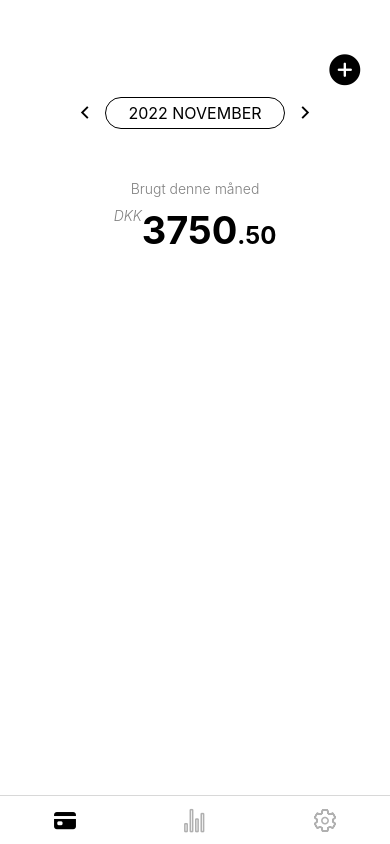
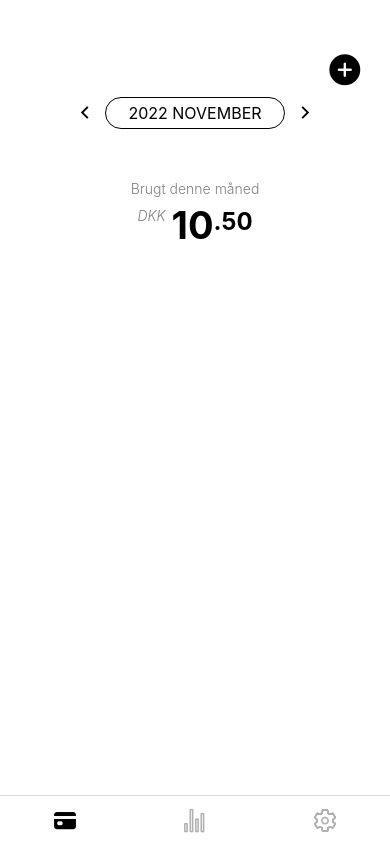
Before and after one commit to benamager/spendings-app, a React Native app: screen /Spendings in a window 390 px wide. Built offline with nearby package versions, Linux system fonts and the light colour scheme.

Commit message:
Add spent display component

```diff
--- a/src/components/SpentThisMonth/index.jsx
+++ b/src/components/SpentThisMonth/index.jsx
@@ -2,15 +2,23 @@
 import { View, Text } from "react-native";
 import style from "./style";
 
-const SpentThisMonth = () => {
+const SpentThisMonth = ({ amount, header, underline, marginTop }) => {
+  let [amountBeforeDecimals, amountDecimals] = amount.toString().split(".");
+  // If there are no decimals, set the decimals to 00
+  amountDecimals = amountDecimals ? amountDecimals : "00";
+  // If there are only one decimal, add a 0 to the end
+  amountDecimals =
+    amountDecimals.length === 1 ? amountDecimals + "0" : amountDecimals;
+
   return (
-    <View style={style.container}>
-      <Text style={style.spentText}>Brugt denne måned</Text>
-      <View style={style.amountContainer}>
+    <View style={[style.container, { marginTop: marginTop }]}>
+      {header && <Text style={style.spentText}>{header}</Text>}
+      <View style={[style.spentContainer, underline ? style.underline : null]}>
         <Text style={style.currency}>DKK</Text>
-        <Text style={style.amount}>
-          3750<Text style={style.amountDecimals}>.50</Text>
-        </Text>
+        <View style={style.amountContainer}>
+          <Text style={style.amount}>{amountBeforeDecimals}</Text>
+          <Text style={style.amountDecimals}>.{amountDecimals}</Text>
+        </View>
       </View>
     </View>
   );
--- a/src/components/SpentThisMonth/style.tsx
+++ b/src/components/SpentThisMonth/style.tsx
@@ -3,7 +3,6 @@ import { StyleSheet } from "react-native";
 
 const style = StyleSheet.create({
   container: {
-    marginTop: 50,
     alignSelf: "center",
   },
   spentText: {
@@ -11,21 +10,32 @@ const style = StyleSheet.create({
     fontWeight: "300",
     alignSelf: "center",
   },
-  amountContainer: {
+  spentContainer: {
     flexDirection: "row",
     marginTop: 10,
+    justifyContent: "center",
   },
   currency: {
     color: "#808080",
     fontWeight: "300",
     fontStyle: "italic",
+    marginRight: 6,
+  },
+  amountContainer: {
+    flexDirection: "row",
   },
   amount: {
     fontSize: 38,
     fontWeight: "700",
+    marginTop: -5,
   },
   amountDecimals: {
     fontSize: 24,
+    fontWeight: "700",
+  },
+  underline: {
+    borderBottomWidth: 1,
+    borderColor: "#80808050",
   },
 });
 
--- a/src/screens/Spendings/index.tsx
+++ b/src/screens/Spendings/index.tsx
@@ -37,7 +37,12 @@ const Spendings = () => {
         months={["2022-8", "2022-9", "2022-10"]}
         setMonth={setMonth}
       />
-      <SpentThisMonth />
+      <SpentThisMonth
+        amount={10.5}
+        header="Brugt denne måned"
+        underline={false}
+        marginTop={50}
+      />
       {/* <FlatList
         data={DATA}
         renderItem={renderItem}
```
